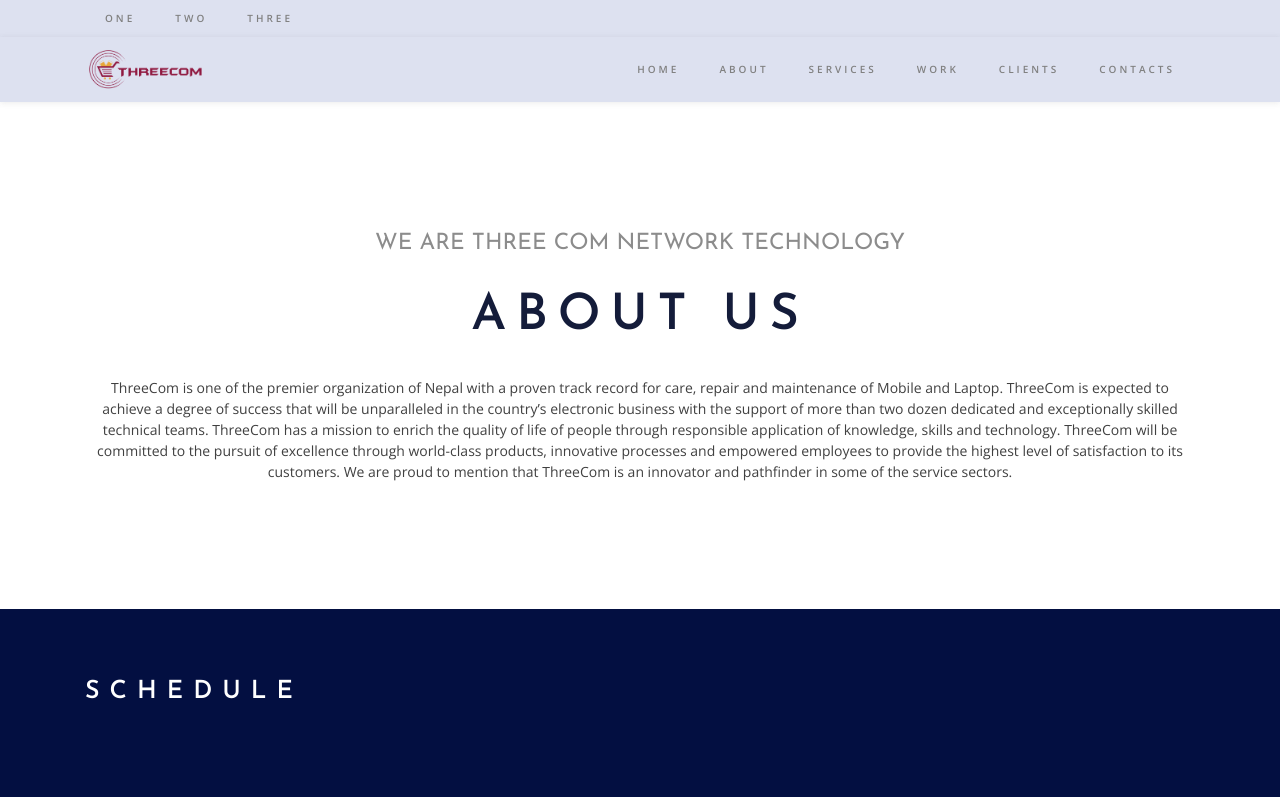
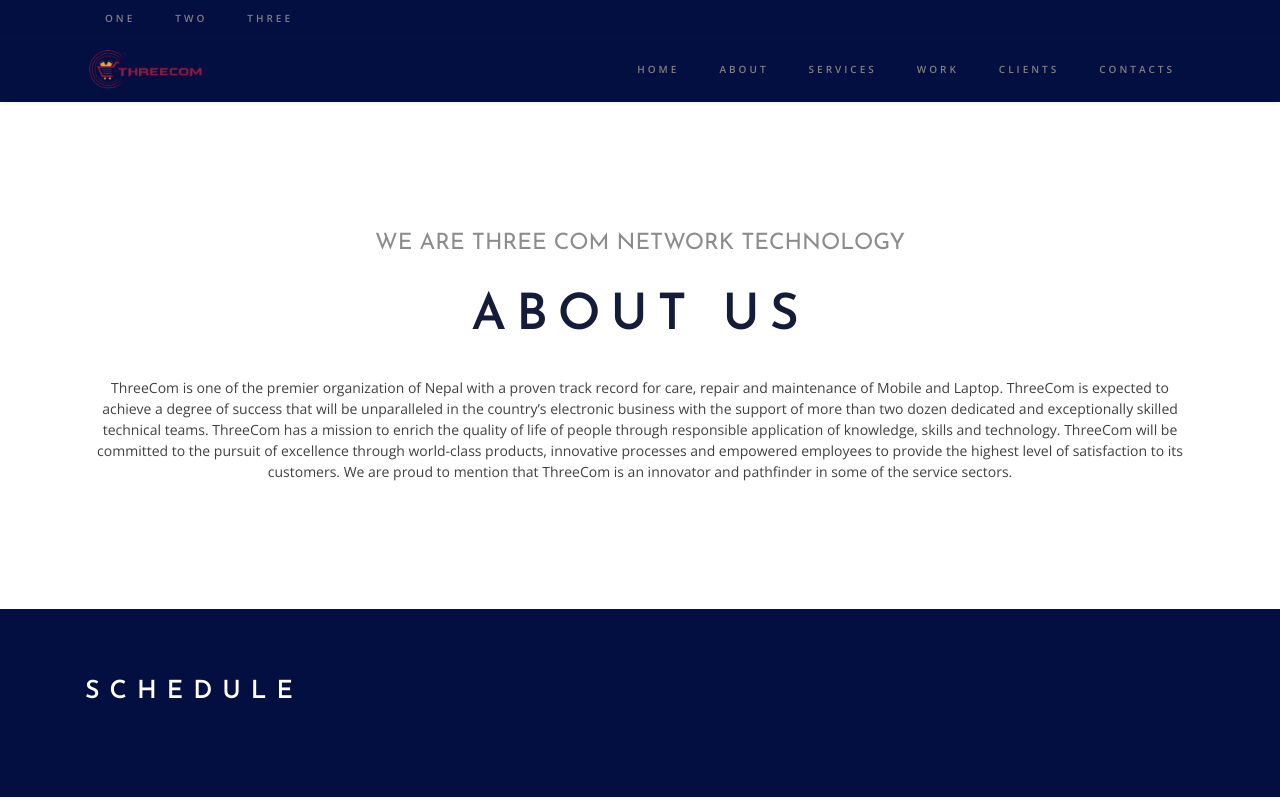
Before and after one commit to haririjal/School, a website built with webpack: page src/index.html in a window 1280 px wide. Shown: the top 800 px of the page. Built offline with nearby package versions, Linux system fonts and the light colour scheme.

Commit message:
Fix: Navbar Color

```diff
--- a/src/css/layout/_navigation.scss
+++ b/src/css/layout/_navigation.scss
@@ -1,5 +1,5 @@
 nav {
-  background-color: $primary-color;
+  background-color: rgb(3, 15, 65);
   transition: all 400ms ease !important;
   position: sticky;
   top: 0;
--- a/src/css/layout/_pre-navigation.scss
+++ b/src/css/layout/_pre-navigation.scss
@@ -1,5 +1,5 @@
 nav {
-    background-color: burlywood;
+    background-color: rgb(3, 15, 65);
     transition: all 400ms ease !important;
     // position: sticky;
     top: 0;
```
